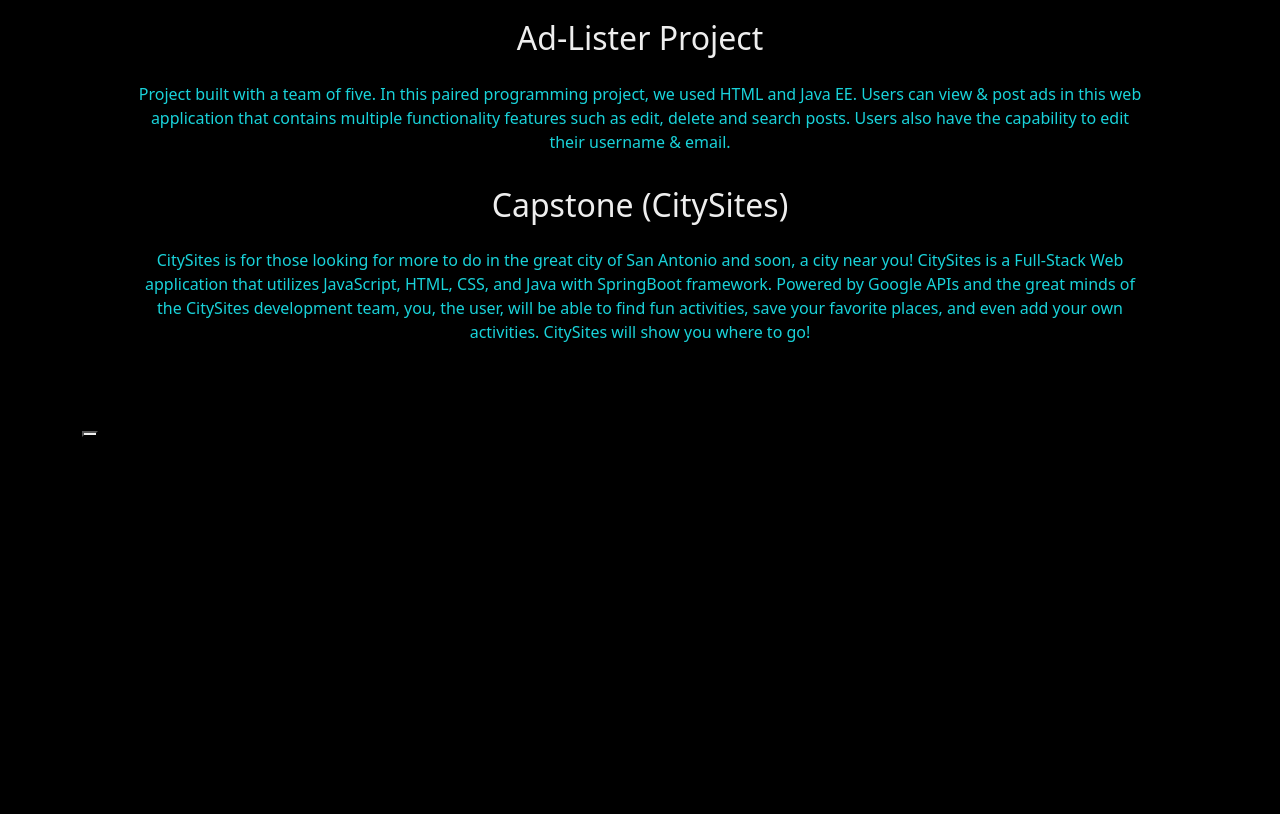
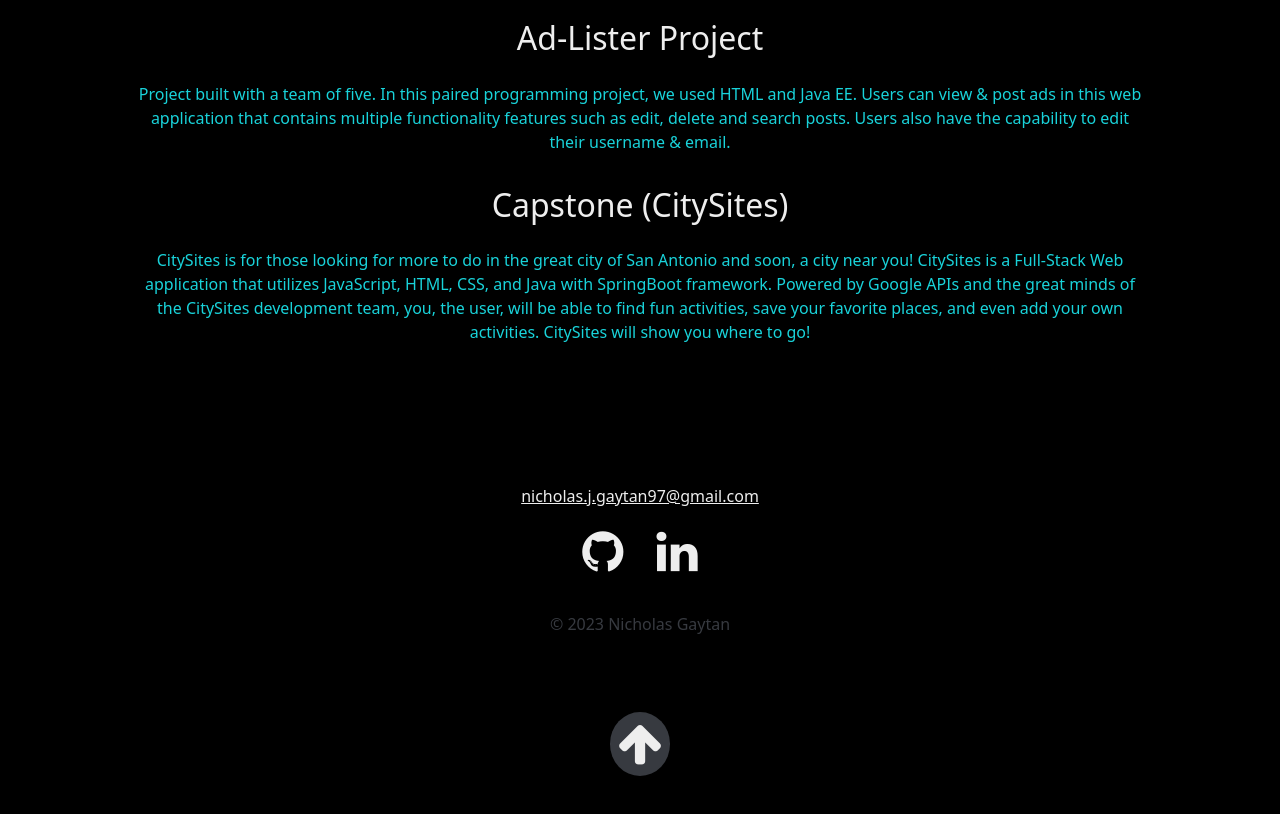
Before and after one commit to nicholasjg97/nicholasjg97.github.io, a plain HTML site: page resume.html in a window 1280 px wide. Shown: the part 2612-3426 px from the top of the page. Before the commit the page ends 3052 px from the top, so only its background shows below. Drawn offline with nearby package versions, Linux system fonts and the light colour scheme.

Commit message:
finished resume page and footer

```diff
--- a/resume.html
+++ b/resume.html
@@ -6,7 +6,9 @@
         <meta name="viewport" content="width=device-width, initial-scale=1.0, shrink-to-fit=no">
         <title>Nicholas Gaytan</title>
         <link rel="stylesheet" href="https://cdn.jsdelivr.net/npm/bootstrap@5.2.0/dist/css/bootstrap.min.css">
+        <link rel="stylesheet" href="https://maxcdn.bootstrapcdn.com/font-awesome/4.4.0/css/font-awesome.min.css">
         <link rel="stylesheet" href="src/design.css">
+        <link rel="stylesheet" href="src/engine.js">
     </head>
 
 <body>
@@ -16,15 +18,15 @@
             <a class="nav-link" href="www.nicholasgaytan.com">Home</a>
          </li>
 
-        <li id="nav-item">
+        <li class="nav-item">
             <a class="nav-link" href="#about">About</a>
          </li>
 
-        <li id="nav-item">
+        <li class="nav-item">
             <a class="nav-link" href="">Contact</a>
          </li>
 
-         <li id="nav-item">
+         <li class="nav-item">
             <a class="nav-link" href="resume.html">Resume</a>
          </li>
     </ul>
@@ -164,11 +166,26 @@
 
     <footer id="site-footer">
 
-        <div class="container">
-            <div class="contact"></div>
-            <div class="links"></div>
-            <div class="info"></div>
-            <button type="button"></button>
+        <div class="container text-center mt-5 pt-3">
+
+            <div class="contact p-2 m-1">
+                <a href="mailto:nicholas.j.gaytan97@gmail.com" title="Email Me" style="color: rgb(238, 238, 238)" target="_blank">nicholas.j.gaytan97@gmail.com</a>
+            </div>
+
+            <div class="links p-2 m-1">
+                <ul class="d-flex flex-row justify-content-evenly list-unstyled col-2 offset-5">
+                    <li><a href="https://github.com/nicholasjg97" target="_blank"><i style="color: rgb(238, 238, 238)" class="fa fa-github fa-3x"></i></a></li>
+                    <li><a href="https://www.linkedin.com/in/nicholas-gaytan/" target="_blank"><i style="color: rgb(238, 238, 238)" class="fa fa-linkedin fa-3x"></i></a></li>
+                </ul>
+            </div>
+
+            <div class="info p-2 m-1">
+                <p style="color: rgb(55, 58, 64)">© 2023 Nicholas Gaytan</p>
+            </div>
+
+            <button type="button" class="to-top p-2 m-5">
+                <i class="fa fa-arrow-up fa-3x go-up"></i>
+            </button>
         </div>
 
     </footer>
--- a/src/design.css
+++ b/src/design.css
@@ -15,3 +15,13 @@ body {
 .nav-link {
     color: rgb(25, 211, 218);
 }
+
+.to-top {
+    background-color: rgb(55, 58, 64);
+    border-radius: 50%;
+    border: none;
+}
+
+.go-up {
+    color: rgb(238, 238, 238)
+}
```
Also changed, not shown: index.html (+23 -2 lines).
